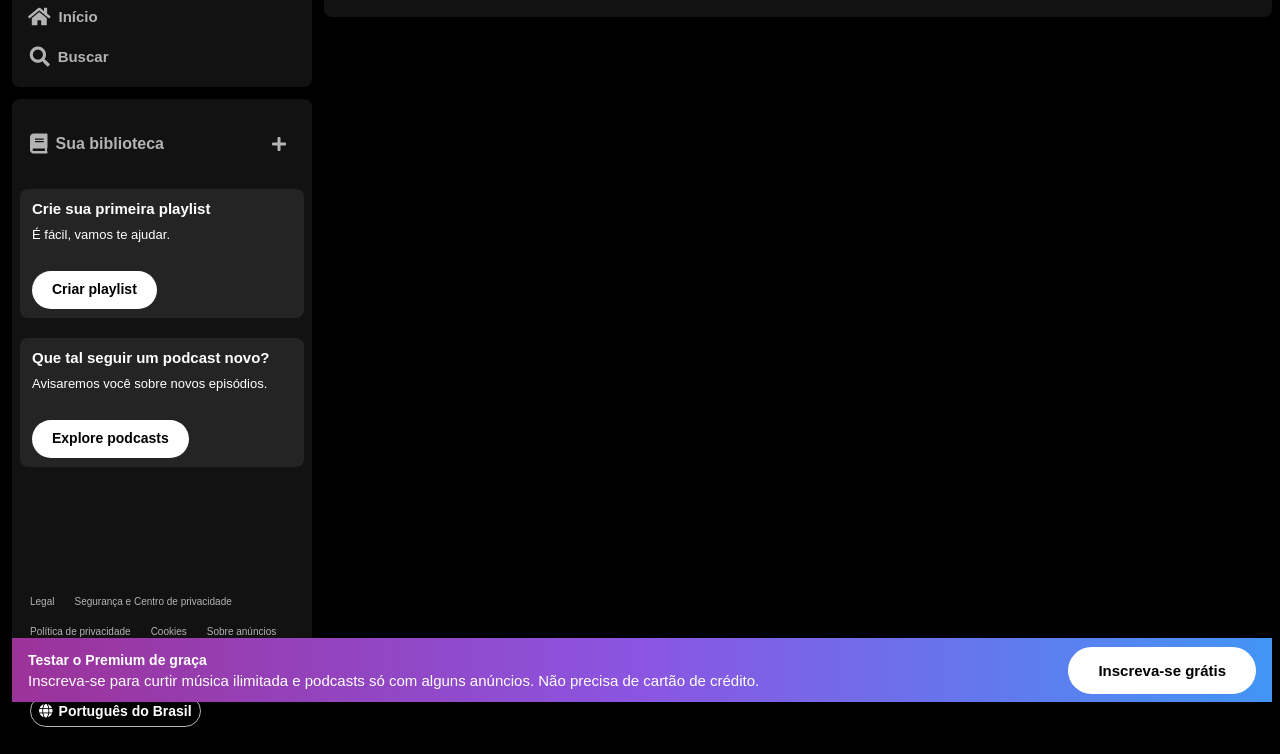
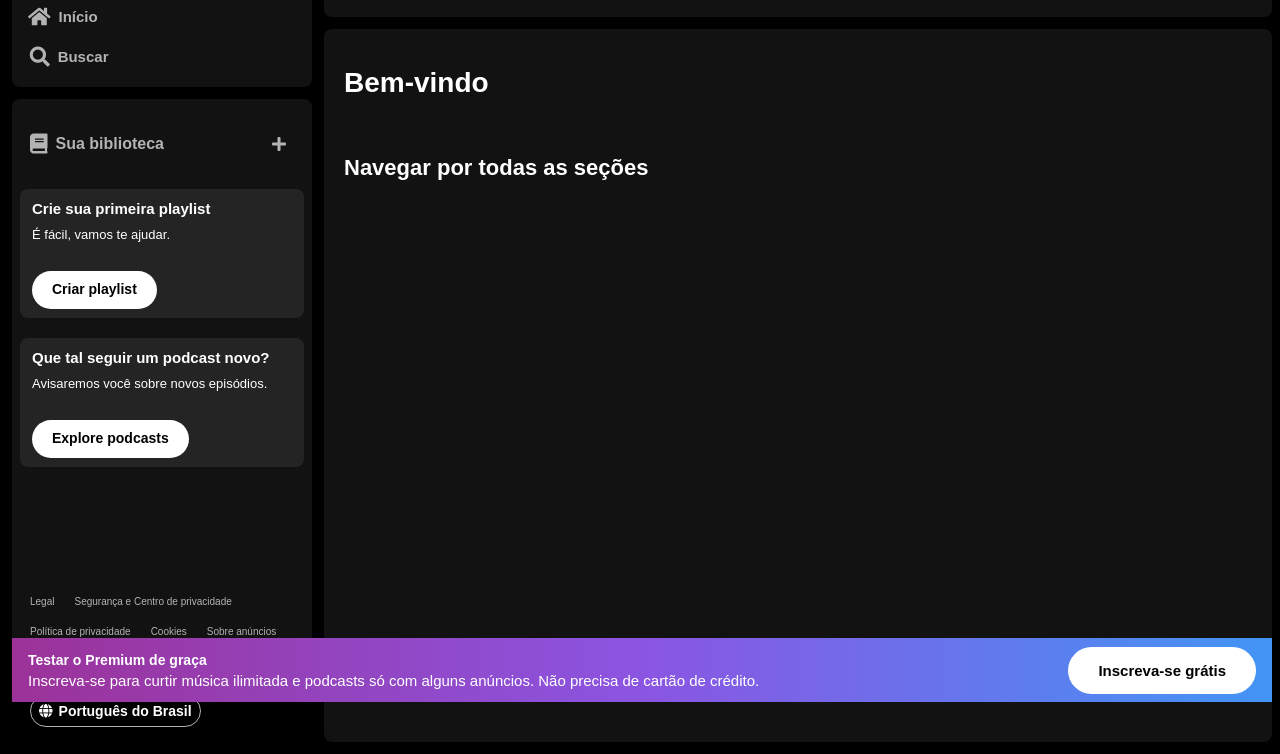
Before and after one commit to Gustavoo-z/Spotify, a plain HTML site: page index.html in a window 1280 px wide. Shown: the part 86-840 px from the top of the page. Before the commit the page ends 800 px from the top, so only its background shows below. Drawn offline with Linux system fonts and the light colour scheme.

Commit message:
Criando main

```diff
--- a/index.html
+++ b/index.html
@@ -90,13 +90,17 @@
                 </div>
                 <div class="header__input">
                     <img src="/assets/icons/search.png">
-                    <input placeholder="O que você deseja ouvir?">
+                    <input placeholder="O que você quer ouvir?">
                 </div>
                 <div class="header__buttons">
                     <a class="header__buttons__insc" href="">Inscrever-se</a>
                     <a class="header__buttons__entrar" href="">Entrar</a>
                 </div>
             </nav>
+            <div class="main__content">
+                <h1 class="main__title">Bem-vindo</h1>
+                <h2 class="main__subtitle">Navegar por todas as seções</h2>
+            </div>
         </div>
     </main>
     <footer class="footer">
--- a/styles.css
+++ b/styles.css
@@ -2,6 +2,7 @@
 @import url(styles/library.css);
 @import url(styles/footer.css);
 @import url(styles/header.css);
+@import url(styles/main.css);
 
 :root {
     --cor-fundo: #121212;
--- /dev/null
+++ b/styles/main.css
@@ -0,0 +1,21 @@
+.main__content {
+    color: var(--cor-destaque);
+    background-color: var(--cor-fundo);
+    margin: 12px 8px 12px 4px;
+    border-radius: 8px;
+    font-family: var(--font-principal);
+
+    height: 713px;
+}
+
+.main__title {
+    padding: 40px 0 20px 20px;
+    font-weight: 700;
+    font-size: 28px;
+}
+
+.main__subtitle {
+    font-weight: 600;
+    font-size: 22px;
+    padding: 40px 0 20px 20px;
+}
```
